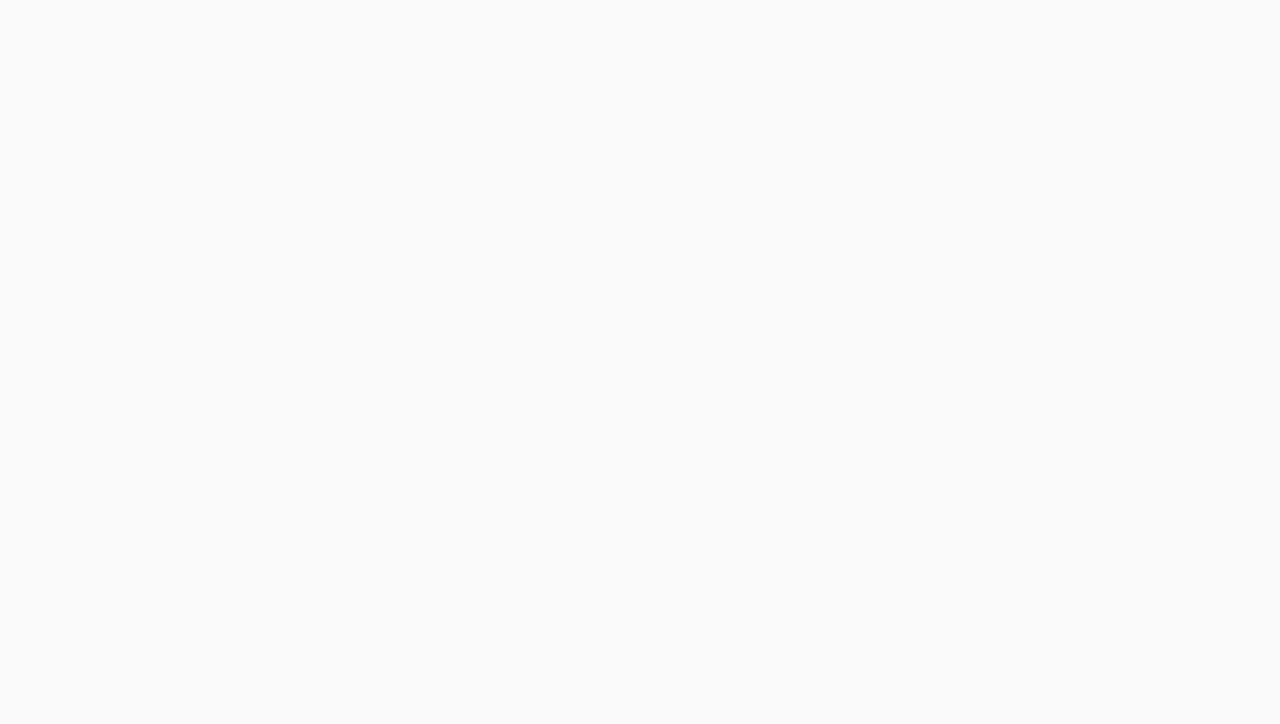
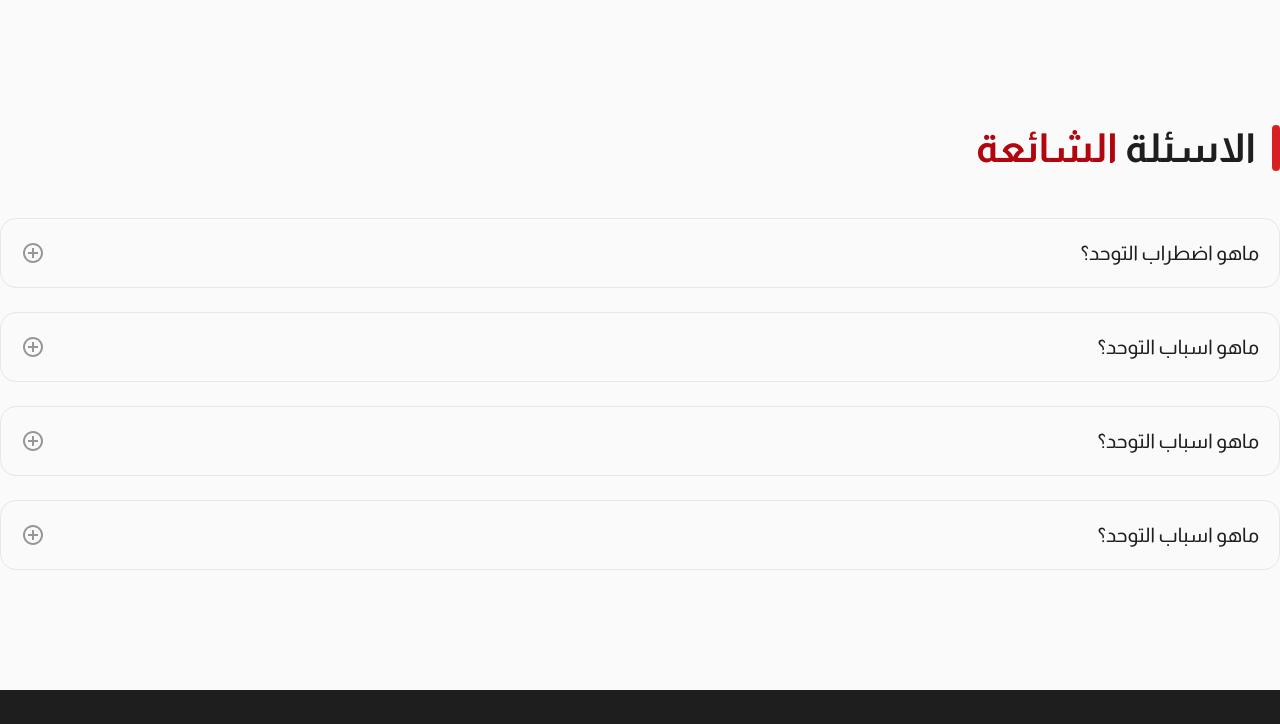
Before and after one commit to AQuadic/AVE_Reactjs, a React (Vite) app: page /faqs in a window 1280 px wide. Before the commit this address had no page. Shown: the part 597-1321 px from the top of the page. Before the commit the page ends 800 px from the top, so only its background shows below. Built offline with nearby package versions, Linux system fonts and the light colour scheme.

Commit message:
Faqs page

```diff
--- a/src/App.jsx
+++ b/src/App.jsx
@@ -3,6 +3,7 @@ import Layout from "./components/general/Layout";
 import HomePage from "./pages/HomePage";
 import WhoWeAre from "./pages/Who we are/WhoWeAre";
 import ContactUs from "./pages/Contact Us/ContactUs";
+import FAQs from "./pages/FAQs/FAQs";
 
 function App() {
   return (
@@ -12,6 +13,7 @@ function App() {
           <Route index element={<HomePage />} />
           <Route path="/whoWeAre" element={<WhoWeAre />} />
           <Route path="/contactUs" element={<ContactUs />} />
+          <Route path="/faqs" element={<FAQs />} />
         </Route>
       </Routes>
     </BrowserRouter>
--- /dev/null
+++ b/src/components/FAQs/Faqs.jsx
@@ -0,0 +1,81 @@
+import { useState } from "react";
+import minus from '../../assets/images/minus.svg'
+import plus from '../../assets/images/plus.svg'
+const Faqs = () => {
+    const [openAccordion, setOpenAccordion] = useState(null);
+    const toggleAccordion = (index) => {
+        setOpenAccordion(openAccordion === index ? null : index);
+    };
+
+    return (
+        <section className="container mx-auto md:my-[120px] my-10 px-3 md:px-0">
+            <div className='flex items-center gap-4'>
+                <div className='w-2 h-[46px] bg-[#D82022] rounded-sm'></div>
+                <h1 className="font-bold text-[40px] text-[#1E1E1E]">الاسئلة <span className="text-[#B1060D]">الشائعة</span></h1>
+            </div>
+            <div id="accordion-color" className="w-full mt-10">
+
+                <div className="border border-gray-200 rounded-2xl overflow-hidden">
+                    <h2 id="accordion-color-heading-1">
+                        <button type="button" className={`flex items-center justify-between w-full p-5 font-normal text-xl text-[#1E1E1E] focus:ring-0 gap-3  ${openAccordion === 1 ? "bg-[#0000000D] " : ""}`} onClick={() => toggleAccordion(1)}>
+                            <span>ماهو اضطراب التوحد؟</span>
+                            <img src={openAccordion === 1 ? minus : plus} alt={openAccordion === 1 ? "Collapse" : "Expand"} />
+                        </button>
+                    </h2>
+                    {openAccordion === 1 && (
+                        <div className="p-5 border-t border-gray-200">
+                            <p className="mb-2 text-[#505050] text-base">هو اضطراب نمائي تشمل أعراضه الأساسية على صعوبات في التواصل والتفاعل الاجتماعي وأنماط تكرارية و محدودة من السلوكيات.</p>
+                        </div>
+                    )}
+                </div>
+
+                <div className="border border-gray-200 rounded-2xl overflow-hidden mt-6">
+                    <h2 id="accordion-color-heading-2">
+                        <button type="button" className={`flex items-center justify-between w-full p-5 font-normal text-xl text-[#1E1E1E] focus:ring-0 gap-3  ${openAccordion === 2 ? "bg-[#0000000D] " : ""}`} onClick={() => toggleAccordion(2)}>
+                            <span>ماهو اسباب التوحد؟</span>
+                            <img src={openAccordion === 2 ? minus : plus} alt={openAccordion === 2 ? "Collapse" : "Expand"} />
+                        </button>
+                    </h2>
+                    {openAccordion === 2 && (
+                        <div className="p-5 border-t border-gray-200">
+                            <p className="mb-2 text-[#505050] text-base"> هو اضطراب نمائي تشمل أعراضه الأساسية على صعوبات في التواصل والتفاعل الاجتماعي وأنماط تكرارية و محدودة من السلوكيات.</p>
+                        </div>
+                    )}
+                </div>
+
+                <div className="border border-gray-200 rounded-2xl overflow-hidden mt-6">
+                    <h2 id="accordion-color-heading-3">
+                        <button type="button" className={`flex items-center justify-between w-full p-5 font-normal text-xl text-[#1E1E1E] focus:ring-0 gap-3  ${openAccordion === 3 ? "bg-[#0000000D] " : ""}`} onClick={() => toggleAccordion(3)}>
+                            <span>ماهو اسباب التوحد؟</span>
+                            <img src={openAccordion === 3 ? minus : plus} alt={openAccordion === 3 ? "Collapse" : "Expand"} />
+                        </button>
+                    </h2>
+                    {openAccordion === 3 && (
+                        <div className="p-5 border-t border-gray-200">
+                            <p className="mb-2 text-[#505050] text-base">هو اضطراب نمائي تشمل أعراضه الأساسية على صعوبات في التواصل والتفاعل الاجتماعي وأنماط تكرارية و محدودة من السلوكيات.</p>
+                        </div>
+                    )}
+                </div>
+
+                <div className="border border-gray-200 rounded-2xl overflow-hidden mt-6">
+                    <h2 id="accordion-color-heading-3">
+                        <button type="button" className={`flex items-center justify-between w-full p-5 font-normal text-xl text-[#1E1E1E] focus:ring-0 gap-3  ${openAccordion === 4 ? "bg-[#0000000D] " : ""}`} onClick={() => toggleAccordion(4)}>
+                            <span>ماهو اسباب التوحد؟</span>
+                            <img src={openAccordion === 4 ? minus : plus} alt={openAccordion === 4 ? "Collapse" : "Expand"} />
+                        </button>
+                    </h2>
+                    {openAccordion === 4 && (
+                        <div className="p-5 border-t border-gray-200">
+                            <p className="mb-2 text-[#505050] text-base">هو اضطراب نمائي تشمل أعراضه الأساسية على صعوبات في التواصل والتفاعل الاجتماعي وأنماط تكرارية و محدودة من السلوكيات.</p>
+
+                        </div>
+                    )}
+                </div>
+
+            </div>
+
+        </section>
+    )
+}
+
+export default Faqs
--- a/src/components/general/Footer.jsx
+++ b/src/components/general/Footer.jsx
@@ -73,7 +73,7 @@ const Footer = () => {
                                     </li>
                                     <li className="mb-4 flex items-center gap-[9px]">
                                         <img src={check} alt="Check" />
-                                        <Link to='/' >الاسئلة الشائعة</Link>
+                                        <Link to='/faqs' >الاسئلة الشائعة</Link>
                                     </li>
                                 </ul>
                             </div>
--- a/src/components/general/Navbar.jsx
+++ b/src/components/general/Navbar.jsx
@@ -54,7 +54,7 @@ const Navbar = () => {
                                 <NavLink to='/contactUs' className="block py-2 px-3 md:p-0 text-[#1E1E1E] transform  hover:text-[#D82022]  hover:underline transition-all duration-300">أتصل بنا</NavLink>
                             </li>
                             <li>
-                                <NavLink to='/' className="block py-2 px-3 md:p-0 text-[#1E1E1E] transform  hover:text-[#D82022]  hover:underline transition-all duration-300">الاسئلة الشائعة</NavLink>
+                                <NavLink to='/faqs' className="block py-2 px-3 md:p-0 text-[#1E1E1E] transform  hover:text-[#D82022]  hover:underline transition-all duration-300">الاسئلة الشائعة</NavLink>
                             </li>
 
                         </ul>
--- a/src/pages/Contact Us/ContactUs.jsx
+++ b/src/pages/Contact Us/ContactUs.jsx
@@ -1,5 +1,5 @@
 import Form from "../../components/ContactUs/Form"
-import Header from "../../components/WhoWeAre/Header"
+import Header from "../../components/general/Header"
 
 const ContactUs = () => {
     return (
--- /dev/null
+++ b/src/pages/FAQs/FAQs.jsx
@@ -0,0 +1,12 @@
+import Header from '../../components/general/Header'
+import Faqs from "../../components/FAQs/Faqs"
+const FAQs = () => {
+    return (
+        <div>
+            <Header />
+            <Faqs />
+        </div>
+    )
+}
+
+export default FAQs
--- a/src/pages/Who we are/WhoWeAre.jsx
+++ b/src/pages/Who we are/WhoWeAre.jsx
@@ -1,4 +1,4 @@
-import Header from '../../components/WhoWeAre/Header'
+import Header from '../../components/general/Header'
 import AboutUs from '../../components/WhoWeAre/AboutUs'
 import OurPrinciples from '../../components/WhoWeAre/OurPrinciples'
 import OurCertificates from '../../components/WhoWeAre/OurCertificates'
```
Also changed, not shown: src/assets/images/minus.svg (added), src/assets/images/plus.svg (added), src/components/general/Header.jsx (renamed from src/components/WhoWeAre/Header.jsx).
